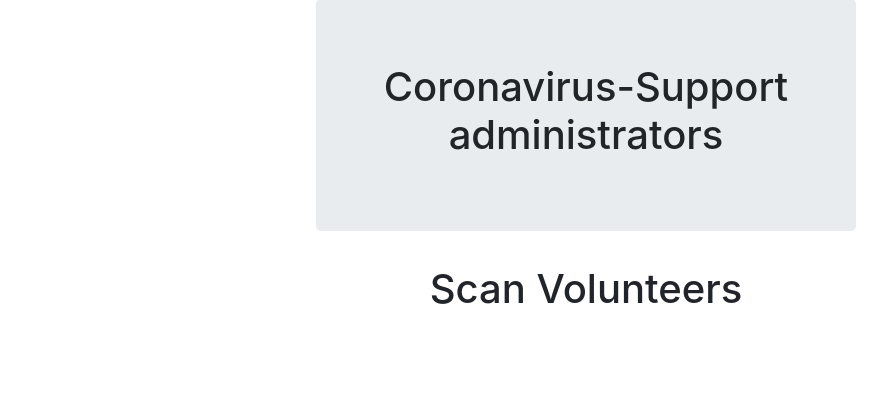
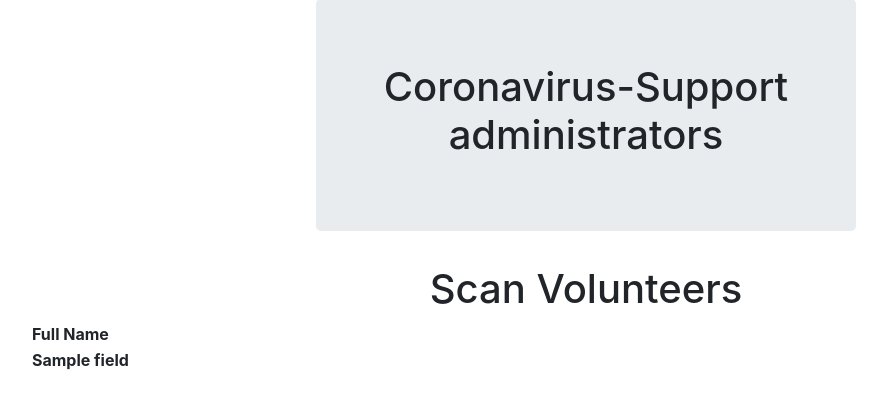
Before and after one commit to teedee22/coronaSupport, a Django app: page /scan_volunteer in a window 1280 px wide. Shown: the part 25-440 px from the top of the page, without its empty margins (54-941 px from the left). Run offline with Django 3.2, Linux system fonts and the light colour scheme; a database or web service that is not in the repository returns one stand-in record (values such as "Sample title"); data that the repository does not hold is empty; some libraries are stand-ins or nearby versions.

Commit message:
Added functionality to get airtable volunteers on volunteer page

```diff
--- a/coronaSupport/settings.py
+++ b/coronaSupport/settings.py
@@ -134,3 +134,5 @@ AUTH_PASSWORD_VALIDATORS = [
 
 STATIC_URL = "/static/"
 STATIC_ROOT = os.path.join(BASE_DIR, "static/")
+
+AIRTABLE_API_KEY = os.environ.get('AIRTABLE_API_KEY')
--- a/supportteam/templates/scan-volunteer.html
+++ b/supportteam/templates/scan-volunteer.html
@@ -4,4 +4,17 @@
 <div class="row justify-content-center">
 <h1> Scan Volunteers </h1>
 </div>
+<table>
+	<div>
+		<tr>
+			<th>Full Name</th>
+		</tr>
+		{% for name in names %}
+			<tr>
+				<th>{{name}}</th>
+			</tr>
+		{% endfor %}
+
+	</div>
+</table>
 {% endblock %}
--- a/supportteam/views.py
+++ b/supportteam/views.py
@@ -3,8 +3,14 @@ from django.contrib.auth import authenticate, login, logout
 from django.contrib.auth.models import User
 from django.contrib.auth.password_validation import validate_password
 from django.core.exceptions import ValidationError
+from django.conf import settings
+
+import requests
+
 
 # Create your views here.
+
+sample_names = ['Skyler', 'Abi', 'Matt', 'Tim', 'Toby']
 
 
 def index(request):
@@ -58,7 +64,22 @@ def register_new_user(request):
     return redirect(index)
 
 def scan_volunteer(request):
-    return render(request, "scan-volunteer.html")
+    max_records = 25
+
+    # Call to Air Table
+    api_string = 'https://api.airtable.com/v0/apphZUrJD3wD17sah/Volunteers?maxRecords=' + str(max_records) +'&view=Volunteers%20master'
+    resp = requests.get(api_string, headers={'Authorization': 'Bearer ' + settings.AIRTABLE_API_KEY})
+    volunteers_full_json = resp.json()['records']
+
+    volunteer_names = []
+
+    for record in volunteers_full_json:
+        volunteer_names.append(record.get('fields').get('Name'))
+
+    context = {
+        "names" : volunteer_names
+    }
+    return render(request, "scan-volunteer.html", context)
 
 def scan_requests(request):
     return render(request, "scan-requests.html")
```
